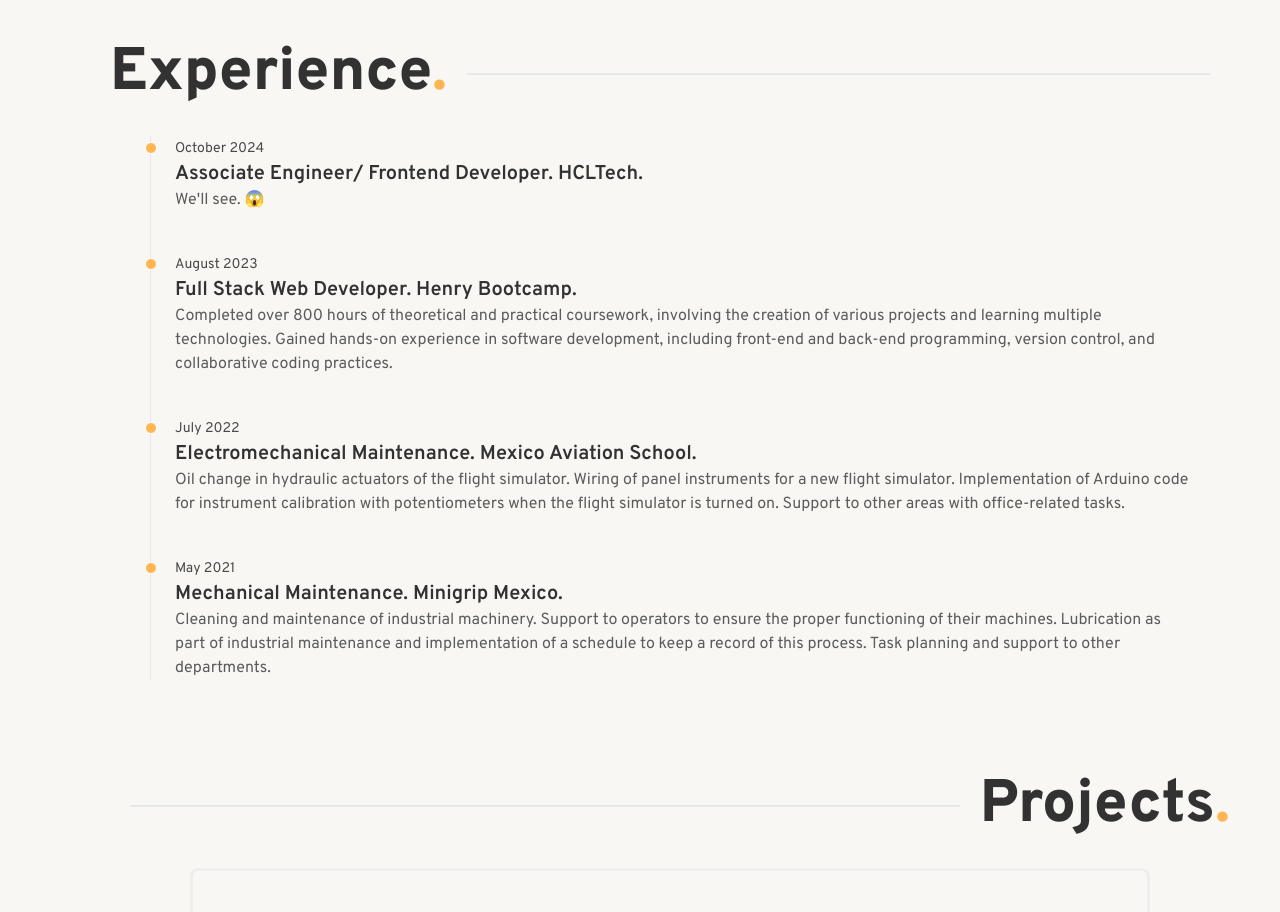
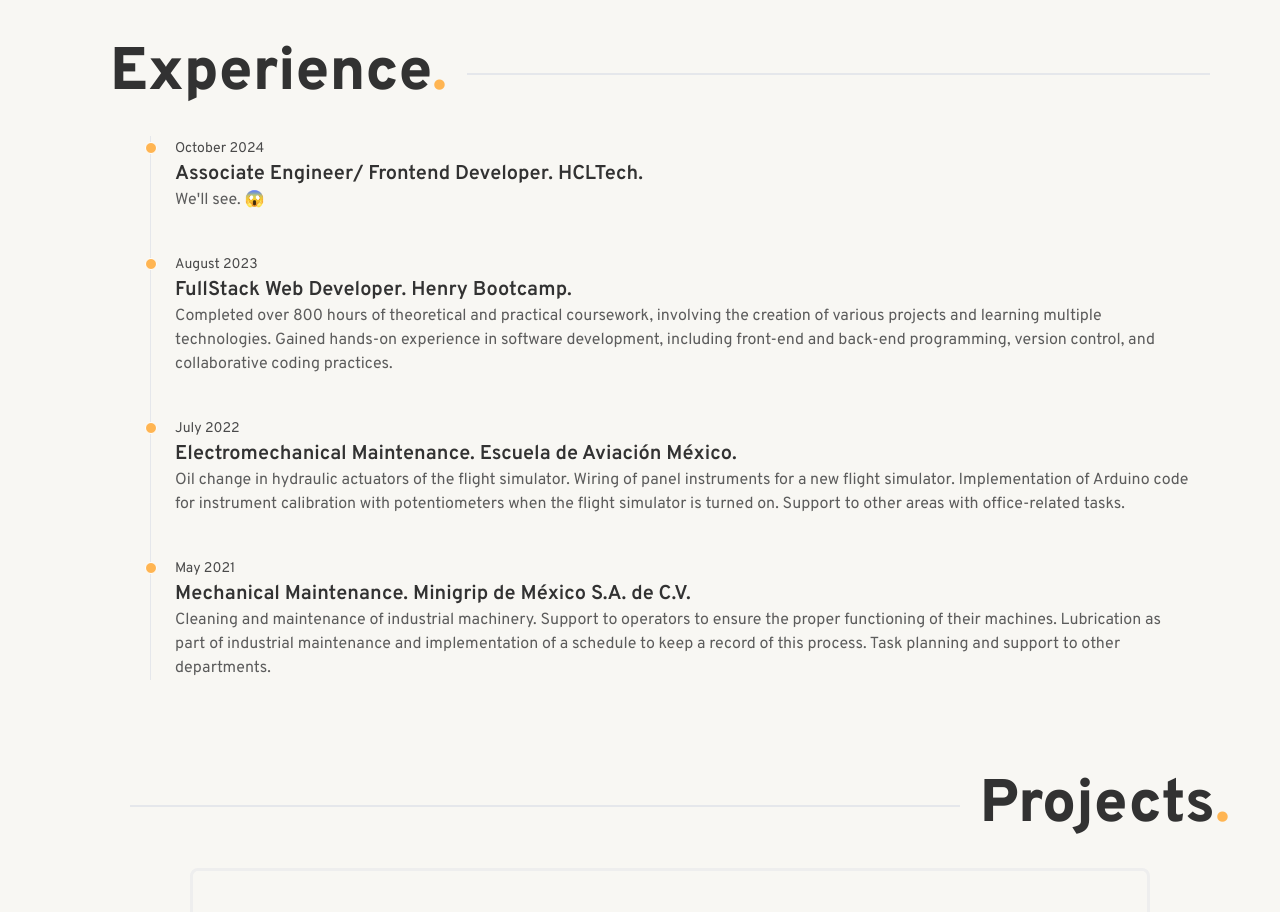
Before and after one commit to AlvarezMar/Portfolio-V2, a React (Vite) app: page / in a window 1280 px wide. Shown: the part 880-1792 px from the top of the page. Built offline with nearby package versions, Linux system fonts and the light colour scheme; grey boxes are pictures that could not be loaded.

Commit message:
refactor(views): add experience util file to separate rendered data from rendering component

```diff
--- /dev/null
+++ b/src/utils/experience.ts
@@ -0,0 +1,27 @@
+export const experience = [
+  {
+    date: "October 2024",
+    positionAndCompany: "Associate Engineer/ Frontend Developer. HCLTech.",
+    description: "We'll see. 😱",
+  },
+  {
+    date: "August 2023",
+    positionAndCompany: "FullStack Web Developer. Henry Bootcamp.",
+    description:
+      "Completed over 800 hours of theoretical and practical coursework, involving the creation of various projects and learning multiple technologies. Gained hands-on experience in software development, including front-end and back-end programming, version control, and collaborative coding practices.",
+  },
+  {
+    date: "July 2022",
+    positionAndCompany:
+      "Electromechanical Maintenance. Escuela de Aviación México.",
+    description:
+      "Oil change in hydraulic actuators of the flight simulator. Wiring of panel instruments for a new flight simulator. Implementation of Arduino code for instrument calibration with potentiometers when the flight simulator is turned on. Support to other areas with office-related tasks.",
+  },
+  {
+    date: "May 2021",
+    positionAndCompany:
+      "Mechanical Maintenance. Minigrip de México S.A. de C.V.",
+    description:
+      "Cleaning and maintenance of industrial machinery. Support to operators to ensure the proper functioning of their machines. Lubrication as part of industrial maintenance and implementation of a schedule to keep a record of this process. Task planning and support to other departments.",
+  },
+];
--- a/src/views/Experience.tsx
+++ b/src/views/Experience.tsx
@@ -1,4 +1,5 @@
 import { Timeline } from "flowbite-react";
+import { experience } from "../utils/experience";
 
 function Experience(){
 
@@ -12,55 +13,23 @@ function Experience(){
 
             <div className="mx-8 lg:mx-10">
                 <Timeline className="transition-colors duration-300">
-                <Timeline.Item className="transition-colors duration-300">
-                        <Timeline.Point className="point"/>
-                        <Timeline.Content>
-                            <Timeline.Time className="text-tertiary">October 2024</Timeline.Time>
-                            <Timeline.Title className="text-xl text-primary transition-colors duration-300">Associate Engineer/ Frontend Developer. HCLTech.</Timeline.Title>
-                            <Timeline.Body className="text-secondary dark:text-secondary_dark transition-colors duration-300">
-                                We'll see. &#128561;
-                            </Timeline.Body>
-                        </Timeline.Content>
-                    </Timeline.Item>
 
-                    <Timeline.Item className="transition-colors duration-300">
-                        <Timeline.Point className="point"/>
-                        <Timeline.Content>
-                            <Timeline.Time className="text-tertiary">August 2023</Timeline.Time>
-                            <Timeline.Title className="text-xl text-primary transition-colors duration-300">Full Stack Web Developer. Henry Bootcamp.</Timeline.Title>
-                            <Timeline.Body className="text-secondary dark:text-secondary_dark transition-colors duration-300">
-                                Completed over 800 hours of theoretical and practical coursework, involving the creation of various projects and learning multiple technologies. Gained hands-on experience in software development, including front-end and back-end programming, version control, and collaborative coding practices.
-                            </Timeline.Body>
-                        </Timeline.Content>
-                    </Timeline.Item>
+                    {experience.map((job) => (
+                        <Timeline.Item className="transition-colors duration-300">
+                            <Timeline.Point className="point"/>
+                            <Timeline.Content>
+                                <Timeline.Time className="text-tertiary">{job.date}</Timeline.Time>
+                                <Timeline.Title className="text-xl text-primary transition-colors duration-300">{job.positionAndCompany}</Timeline.Title>
+                                <Timeline.Body className="text-secondary dark:text-secondary_dark transition-colors duration-300">{job.description}</Timeline.Body>
+                            </Timeline.Content>
+                        </Timeline.Item>
+                    ))}
 
-                    <Timeline.Item>
-                        <Timeline.Point className="point"/>
-                        <Timeline.Content>
-                            <Timeline.Time className="text-tertiary">July 2022</Timeline.Time>
-                            <Timeline.Title className="text-xl text-primary transition-colors duration-300">Electromechanical Maintenance. Mexico Aviation School.</Timeline.Title>
-                            <Timeline.Body className="text-secondary dark:text-secondary_dark transition-colors duration-300">
-                                Oil change in hydraulic actuators of the flight simulator. Wiring of panel instruments for a new flight simulator. Implementation of Arduino code for instrument calibration with potentiometers when the flight simulator is turned on. Support to other areas with office-related tasks.
-                            </Timeline.Body>
-                        </Timeline.Content>
-                    </Timeline.Item>
-
-                    <Timeline.Item>
-                        <Timeline.Point className="point"/>
-                        <Timeline.Content>
-                            <Timeline.Time className="text-tertiary">May 2021</Timeline.Time>
-                            <Timeline.Title className="text-xl text-primary transition-colors duration-300">Mechanical Maintenance. Minigrip Mexico.</Timeline.Title>
-                            <Timeline.Body className="text-secondary dark:text-secondary_dark transition-colors duration-300">
-                                Cleaning and maintenance of industrial machinery. Support to operators to ensure the proper functioning of their machines. Lubrication as part of industrial maintenance and implementation of a schedule to keep a record of this process. Task planning and support to other departments.
-                            </Timeline.Body>
-                        </Timeline.Content>
-                    </Timeline.Item>
                 </Timeline>
             </div>
         </section>
         </>
     )
-
 }
 
 export default Experience;
```
